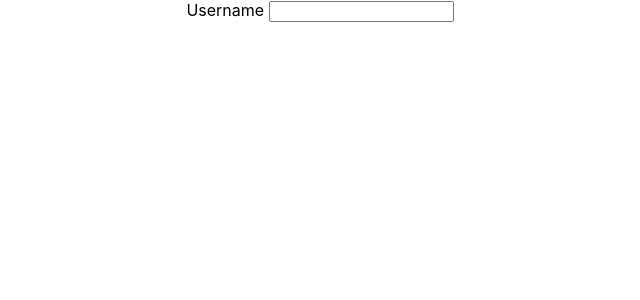
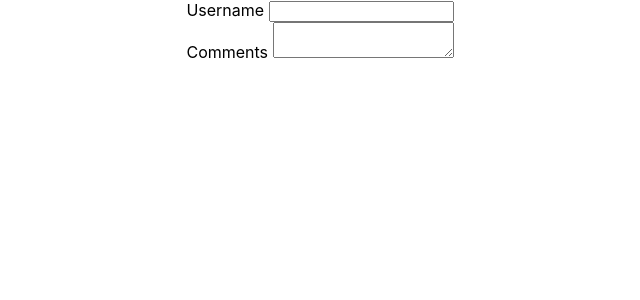
Before and after one commit to elizarafee/react-lab, a React (Create React App) app: page / in a window 1280 px wide. Shown: the top 300 px of the page, without its empty margins (320-960 px from the left). Built offline with nearby package versions, Linux system fonts and the light colour scheme.

Commit message:
form handling : capture input : textarea tag

```diff
--- a/src/components/form.component.js
+++ b/src/components/form.component.js
@@ -5,13 +5,20 @@ class Form extends Component {
     super(props);
 
     this.state = {
-      username: ""
+      username: "",
+      comment: "",
     };
   }
 
   changeUsername = (event) => {
     this.setState({
       username: event.target.value,
+    });
+  };
+
+  changeComment = (event) => {
+    this.setState({
+      comment: event.target.value,
     });
   };
 
@@ -26,6 +33,14 @@ class Form extends Component {
             onChange={this.changeUsername}
           />
         </div>
+        <div>
+          <label>Comments </label>
+          <textarea
+            type="text"
+            value={this.state.comment}
+            onChange={this.changeComment}
+          />
+        </div>
       </form>
     );
   }
```
